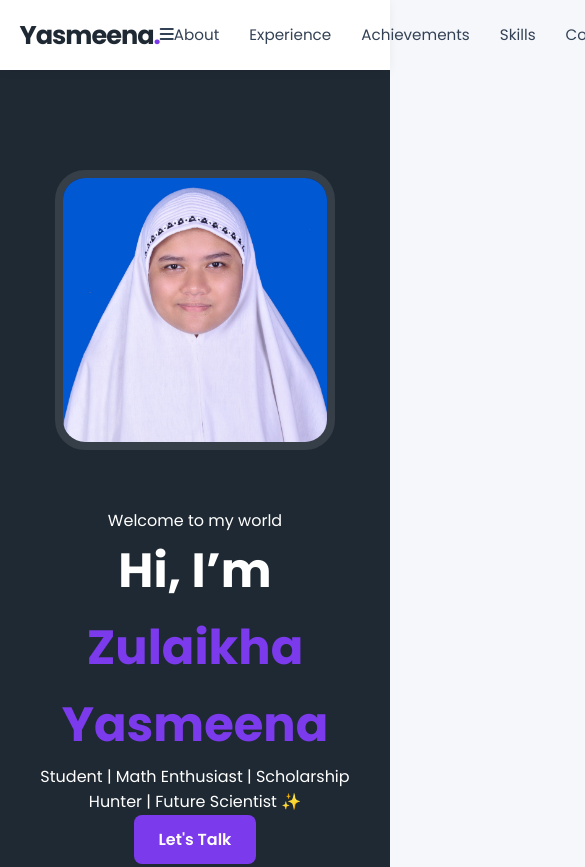
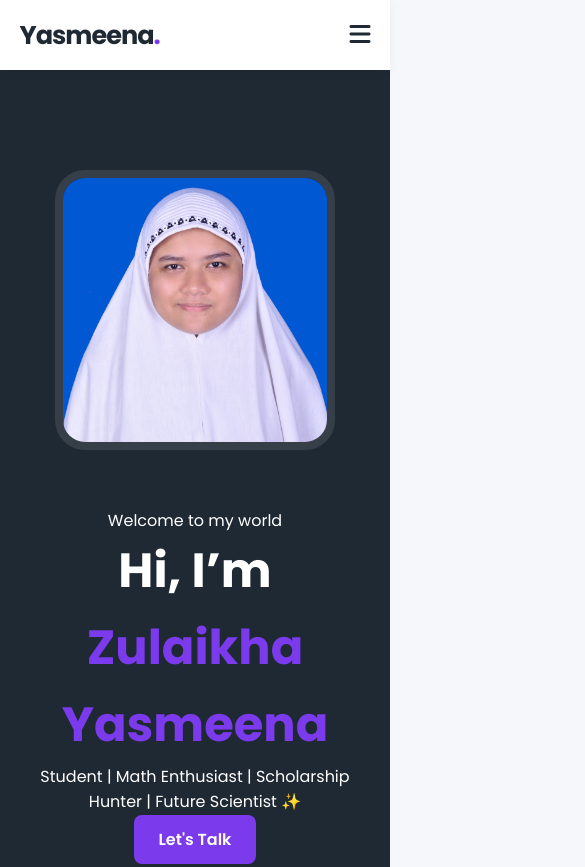
Before and after one commit to yaszz159/portfolio, a plain HTML site: page index.html in a window 390 px wide. Shown: the top 867 px of the page, 585 px wide, since content can reach past the window. Drawn offline with Linux system fonts and the light colour scheme.

Commit message:
Update style.css

```diff
--- a/style.css
+++ b/style.css
@@ -375,6 +375,49 @@ footer {
     .hero-btns {
         justify-content: center;
     }
+   /* Sembunyikan tombol hamburger secara default di Laptop */
+.menu-toggle {
+    display: none;
+    font-size: 1.5rem;
+    cursor: pointer;
+    color: var(--dark);
+}
+
+@media (max-width: 768px) {
+    .menu-toggle {
+        display: block; /* Munculkan tombol garis tiga di HP */
+    }
+
+    .nav-links {
+        position: absolute;
+        top: 70px; /* Di bawah navbar */
+        left: 0;
+        width: 100%;
+        background: var(--white);
+        flex-direction: column; /* Menu jadi tumpuk ke bawah */
+        gap: 0;
+        max-height: 0; /* Sembunyikan menu */
+        overflow: hidden;
+        transition: max-height 0.4s ease-in-out;
+        box-shadow: 0 10px 15px rgba(0,0,0,0.05);
+    }
+
+    /* Saat menu aktif (diklik) */
+    .nav-links.active {
+        max-height: 400px; /* Batas tinggi menu saat terbuka */
+    }
+
+    .nav-links li {
+        width: 100%;
+        text-align: center;
+    }
+
+    .nav-links a {
+        display: block;
+        padding: 15px 0;
+        border-bottom: 1px solid #f1f5f9;
+    }
+}
 }
 /* =========================
     5. CONTACT SECTION
@@ -585,4 +628,5 @@ footer {
     .about-grid {
         grid-template-columns: 1fr; /* Jadi satu baris kalau di HP */
     }
+
 }
```
